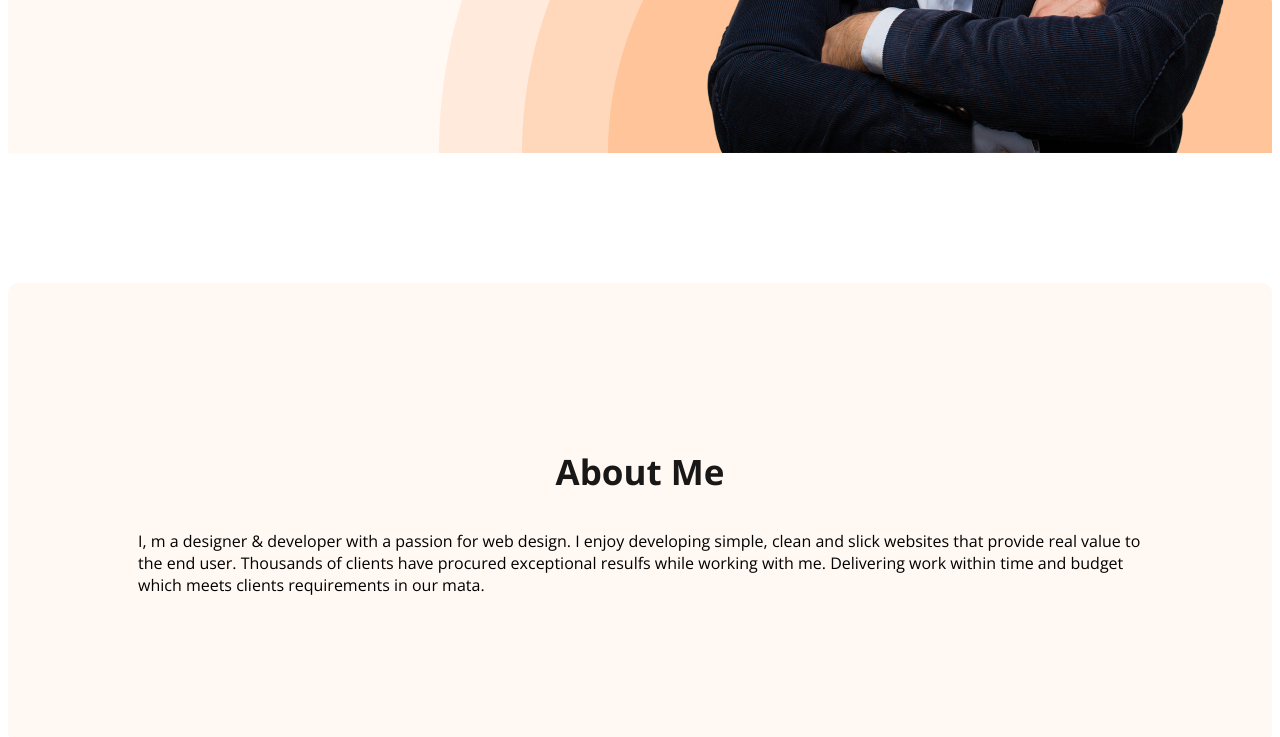
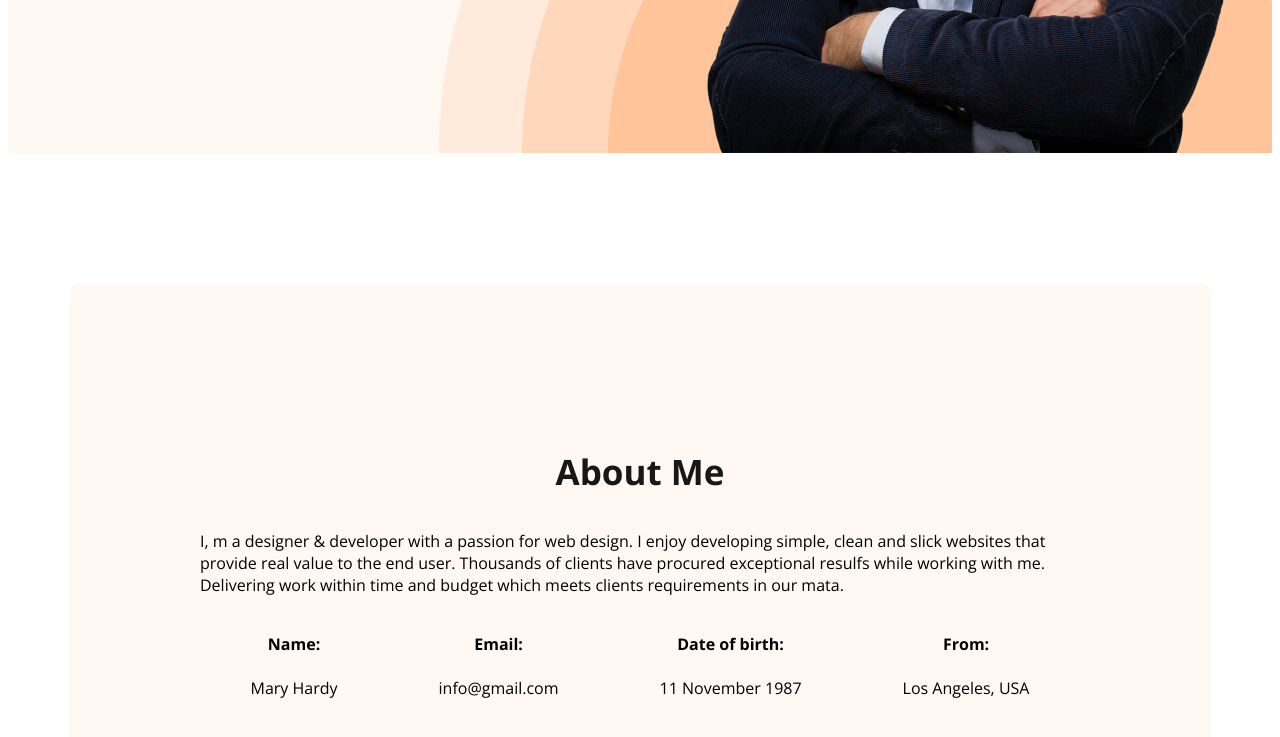
Before and after one commit to ArifRahman336/web-developer-portfolio, a plain HTML site: page index.html in a window 1280 px wide. Shown: the part 712-1449 px from the top of the page. Drawn offline with nearby package versions, Linux system fonts and the light colour scheme.

Commit message:
added about information

```diff
--- a/index.html
+++ b/index.html
@@ -36,7 +36,31 @@
          <p class="section-description">
             I, m a designer & developer with a passion for web design. I enjoy developing simple, clean and slick websites that provide real value to the end user. Thousands of clients have procured exceptional resulfs while working with me. Delivering work within time and budget which meets clients requirements in our mata.
          </p>
-
+         <div class="about-info-container">
+            <div class="about-info">
+                <h4 class="info-title">Name:</h4>
+                <p class="info-description">
+                    Mary Hardy </p>
+            </div>
+            <div class="about-info">
+                <h4 class="info-title">Email:
+                    </h4>
+                <p class="info-description">
+                    info@gmail.com</p>
+            </div>
+            <div class="about-info">
+                <h4 class="info-title">Date of birth:
+                    </h4>
+                <p class="info-description">
+                    11 November 1987</p>
+            </div>
+            <div class="about-info">
+                <h4 class="info-title">From:
+                    </h4>
+                <p class="info-description">
+                    Los Angeles, USA</p>
+            </div>
+         </div>
        </section>
     </main>
     <footer>
--- a/styles/portfolio.css
+++ b/styles/portfolio.css
@@ -69,6 +69,10 @@ nav a{
 }
 
 /* main section styles */
+main{
+    max-width: 1140px;
+    margin: 0 auto;
+}
 
 /* about section styles */
 .about{
@@ -76,6 +80,10 @@ nav a{
     border-radius: 10px;
     background: #FFF8F3;
     margin: 130px 0;
+}
+.about-info-container{
+    display: flex;
+    justify-content: space-around;
 }
 .section-title{
 color:  #181818;
@@ -90,3 +98,6 @@ text-align: center;
 font-size: 18px;
 
 }
+.about-info{
+    text-align: center;
+}
```
